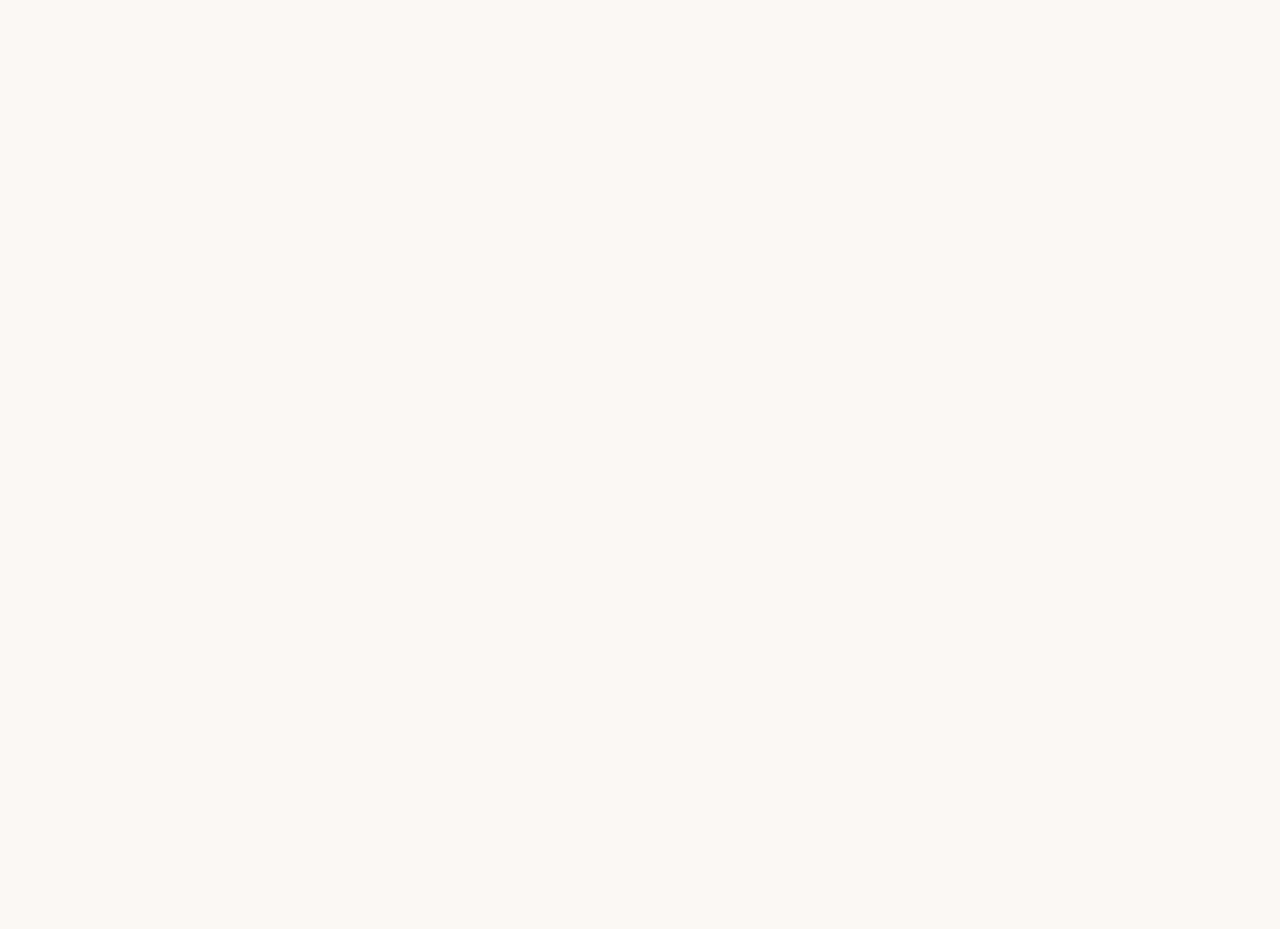
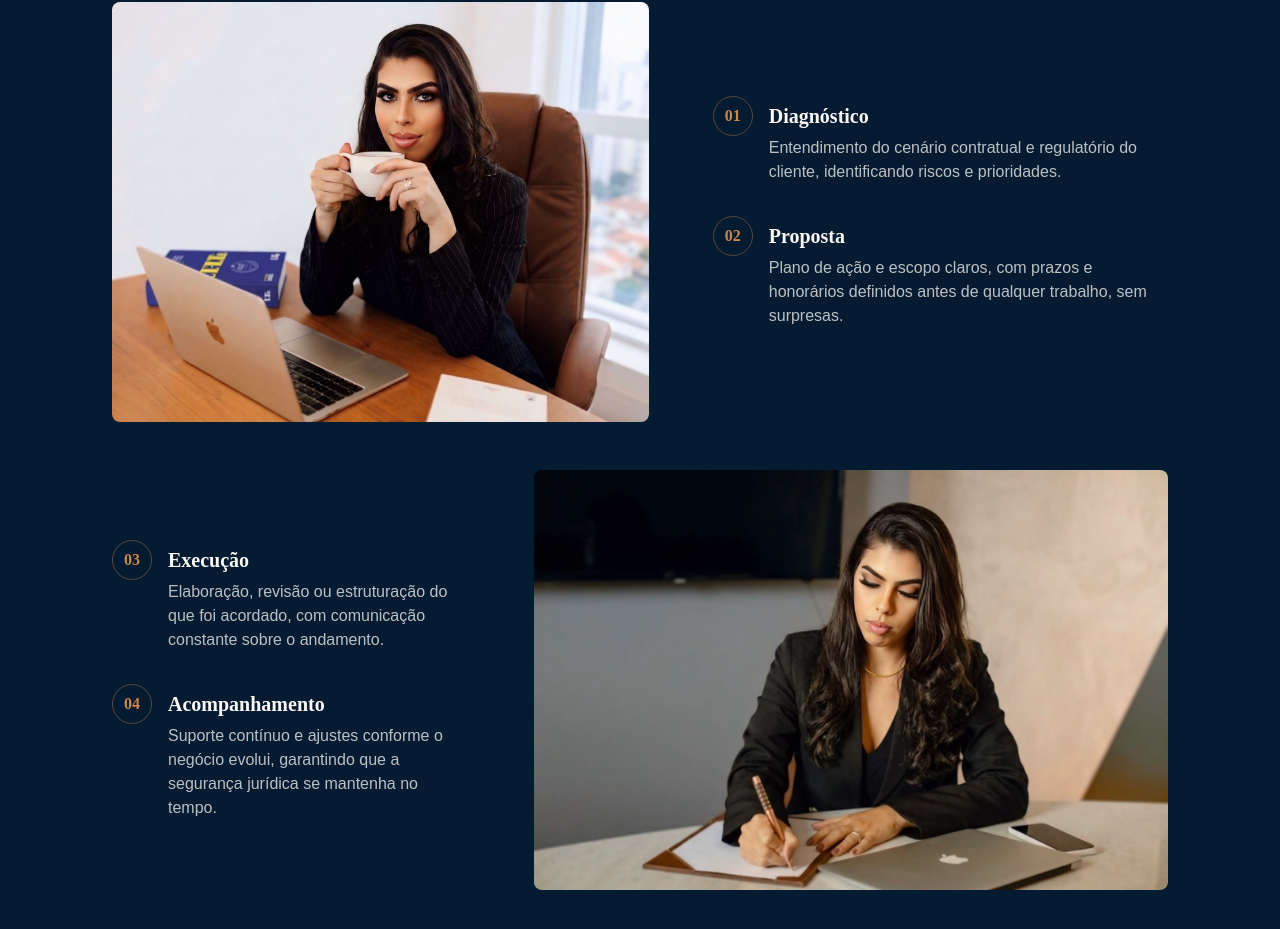
Before and after one commit to HerliKhoury/juliane-ramos-advocacia, a React (Vite) app: page / in a window 1280 px wide. Shown: the part 2672-3601 px from the top of the page. Before the commit the page ends 2485 px from the top, so only its background shows below. Built offline with nearby package versions, Linux system fonts and the light colour scheme.

Commit message:
feat: add processo section (06-secao-processo)

```diff
--- a/src/App.tsx
+++ b/src/App.tsx
@@ -1,5 +1,6 @@
 import { Header } from "./components/layout/Header";
 import { Hero } from "./components/sections/Hero";
+import { Processo } from "./components/sections/Processo";
 import { Servicos } from "./components/sections/Servicos";
 import { Sobre } from "./components/sections/Sobre";
 
@@ -11,6 +12,7 @@ function App() {
         <Hero />
         <Sobre />
         <Servicos />
+        <Processo />
       </main>
     </>
   )
--- /dev/null
+++ b/src/components/sections/Processo.tsx
@@ -0,0 +1,97 @@
+import personaCoffeeDesk from "../../assets/persona/persona-work-coffee-desk.jpg";
+import personaWritingNotes from "../../assets/persona/persona-work-writing-notes.jpg";
+import { Container } from "../layout/Container";
+import { Section } from "../layout/Section";
+
+type Etapa = {
+  numero: string;
+  titulo: string;
+  descricao: string;
+};
+
+const ETAPAS: Etapa[] = [
+  {
+    numero: "01",
+    titulo: "Diagnóstico",
+    descricao:
+      "Entendimento do cenário contratual e regulatório do cliente, identificando riscos e prioridades.",
+  },
+  {
+    numero: "02",
+    titulo: "Proposta",
+    descricao:
+      "Plano de ação e escopo claros, com prazos e honorários definidos antes de qualquer trabalho, sem surpresas.",
+  },
+  {
+    numero: "03",
+    titulo: "Execução",
+    descricao:
+      "Elaboração, revisão ou estruturação do que foi acordado, com comunicação constante sobre o andamento.",
+  },
+  {
+    numero: "04",
+    titulo: "Acompanhamento",
+    descricao:
+      "Suporte contínuo e ajustes conforme o negócio evolui, garantindo que a segurança jurídica se mantenha no tempo.",
+  },
+];
+
+type EtapaItemProps = {
+  etapa: Etapa;
+};
+
+function EtapaItem({ etapa }: EtapaItemProps) {
+  return (
+    <li className="flex items-start gap-4">
+      <span className="flex size-10 shrink-0 items-center justify-center rounded-full border border-gold/40 font-display text-base font-semibold text-gold">
+        {etapa.numero}
+      </span>
+      <div className="flex flex-col gap-1.5 pt-1.5">
+        <h3 className="font-display text-xl font-semibold text-cream">
+          {etapa.titulo}
+        </h3>
+        <p className="text-base text-cream/75">{etapa.descricao}</p>
+      </div>
+    </li>
+  );
+}
+
+export function Processo() {
+  const [primeiraEtapa, segundaEtapa, terceiraEtapa, quartaEtapa] = ETAPAS;
+
+  return (
+    <Section id="processo" variant="navy">
+      <Container className="flex flex-col gap-12">
+        <h2 className="font-display text-3xl font-semibold leading-tight text-cream sm:text-4xl">
+          Como Trabalho
+        </h2>
+
+        <div className="flex flex-col gap-10 lg:flex-row lg:items-center lg:gap-16">
+          <img
+            src={personaCoffeeDesk}
+            alt="Juliane Ramos trabalhando em sua mesa com um café"
+            loading="lazy"
+            className="aspect-[4/5] w-full rounded-lg object-cover lg:aspect-auto lg:h-[420px] lg:flex-1"
+          />
+          <ol className="flex flex-col gap-8 lg:flex-1">
+            <EtapaItem etapa={primeiraEtapa} />
+            <EtapaItem etapa={segundaEtapa} />
+          </ol>
+        </div>
+
+        <div className="flex flex-col gap-10 lg:flex-row-reverse lg:items-center lg:gap-16">
+          <img
+            src={personaWritingNotes}
+            alt="Juliane Ramos anotando durante o desenvolvimento de um caso"
+            loading="lazy"
+            className="aspect-[4/5] w-full rounded-lg object-cover lg:aspect-auto lg:h-[420px] lg:flex-1"
+          />
+          <ol className="flex flex-col gap-8 lg:flex-1" start={3}>
+            <EtapaItem etapa={terceiraEtapa} />
+            <EtapaItem etapa={quartaEtapa} />
+          </ol>
+        </div>
+      </Container>
+    </Section>
+  );
+}
```
Also changed, not shown: tasks/done/06-secao-processo.md (renamed from tasks/todo/06-secao-processo.md).
